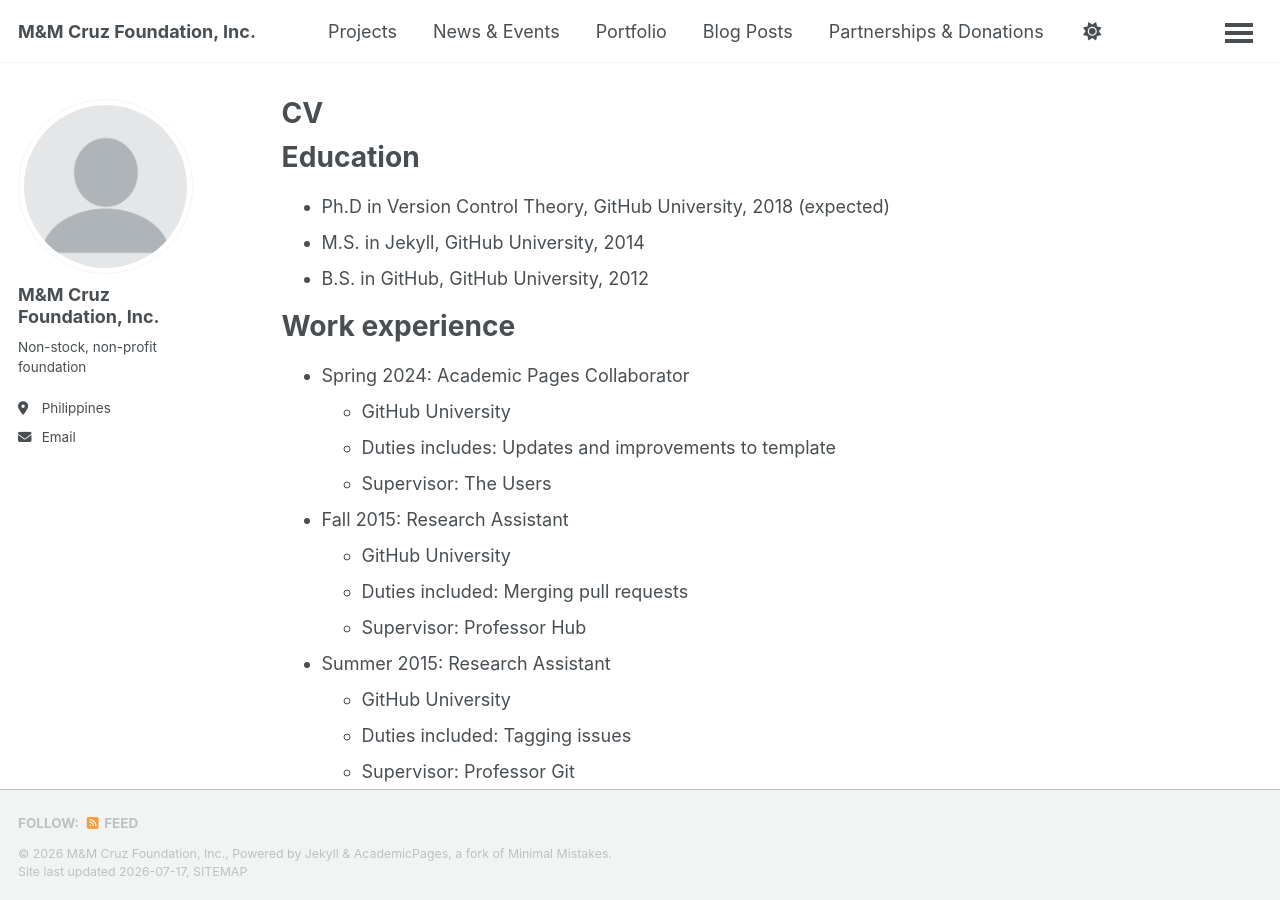
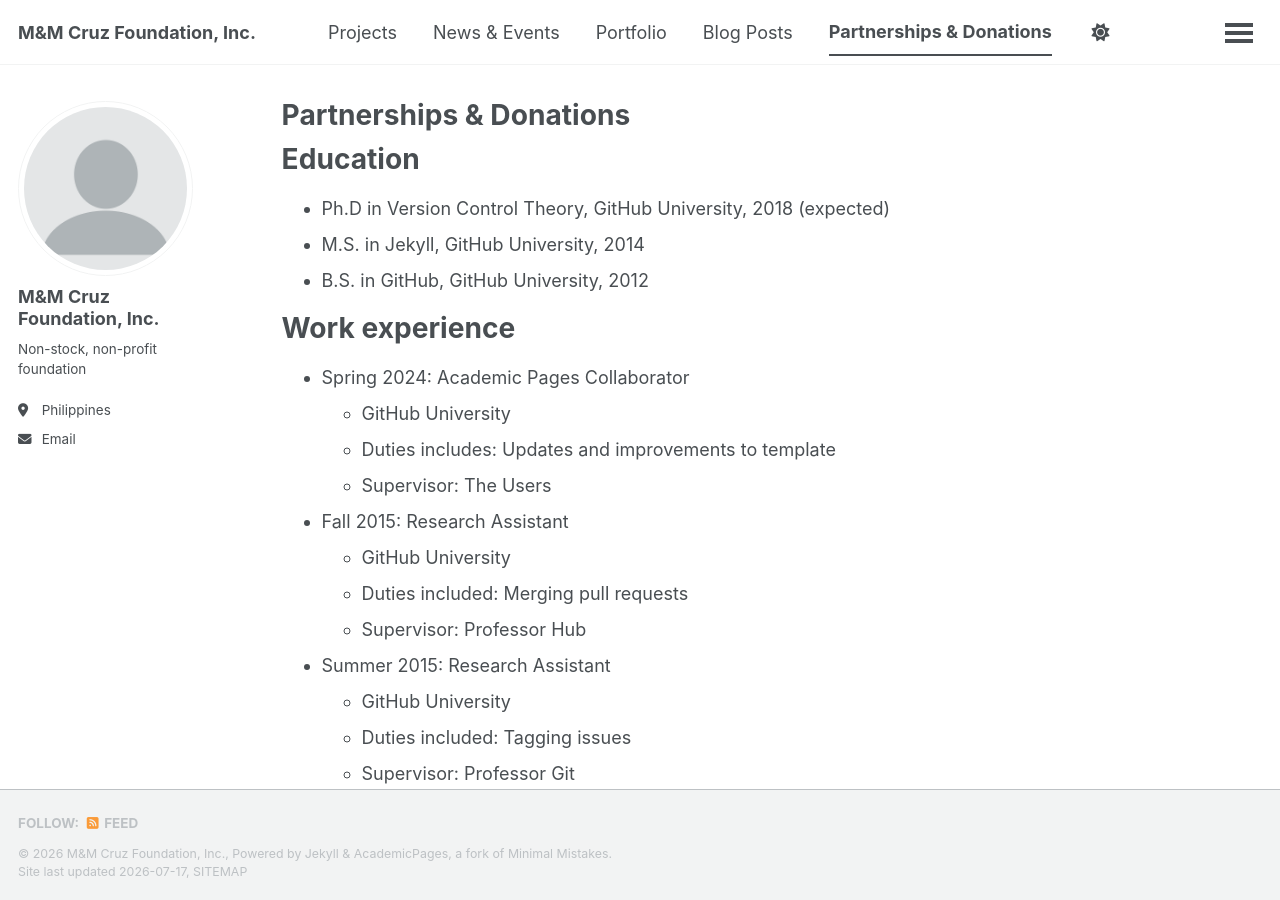
Before and after one commit to mccruz-foundation/mmcfoundation, a Jekyll site: the page built from _pages/partnerships-donations.md, in a window 1280 px wide and 900 px high. Built offline with Jekyll 4.4.1, drawn with Linux system fonts in a browser that asks for light colours; a style sheet for code colours, icons or effects is not loaded.

Commit message:
Update and rename cv.md to partnerships-donations.md

```diff
--- a/_pages/cv.md
+++ b/_pages/partnerships-donations.md
@@ -1,7 +1,7 @@
 ---
 layout: archive
-title: "CV"
-permalink: /cv/
+title: "Partnerships & Donations"
+permalink: /partnerships-donations/
 author_profile: true
 redirect_from:
   - /resume
```
